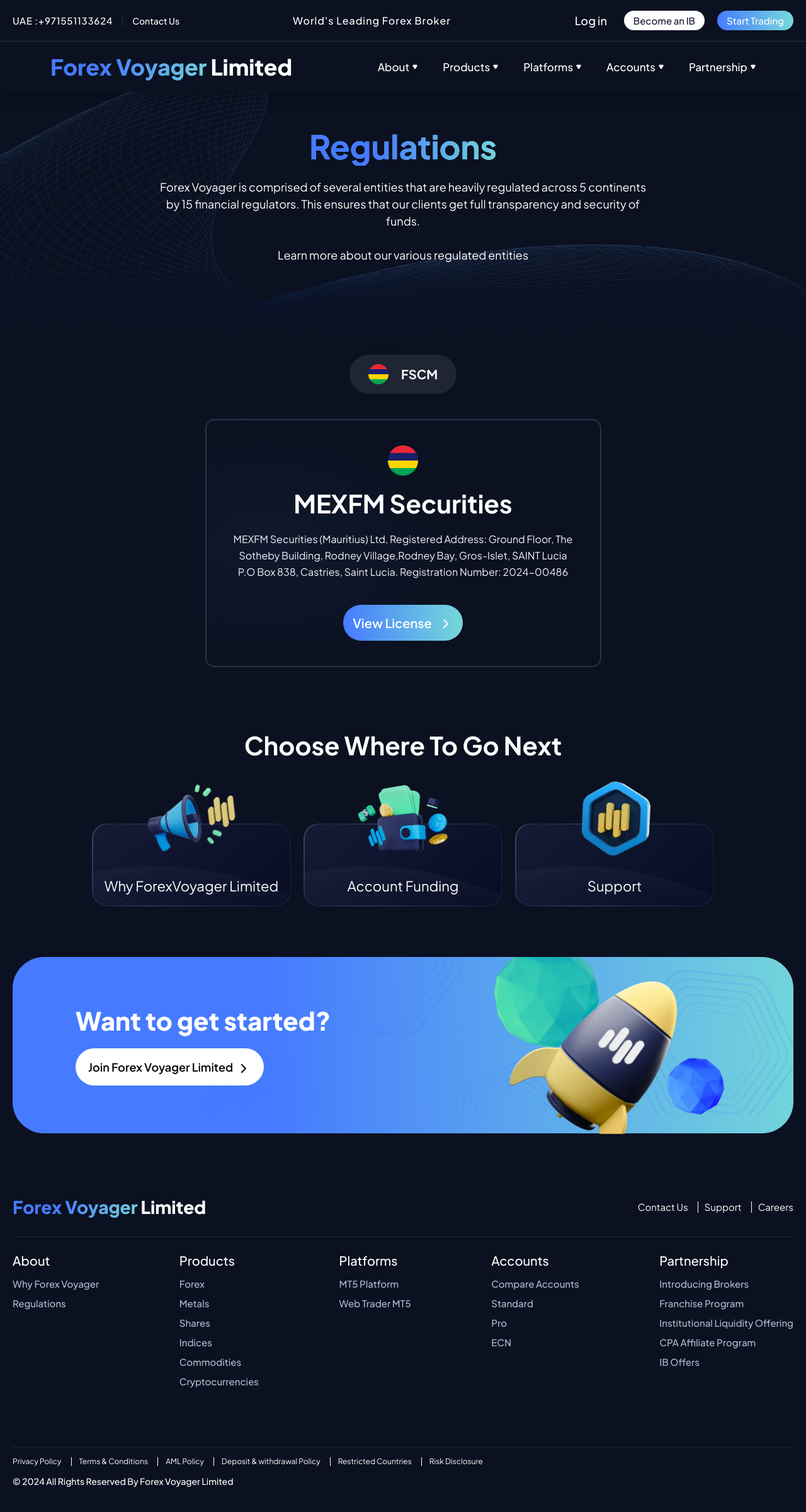
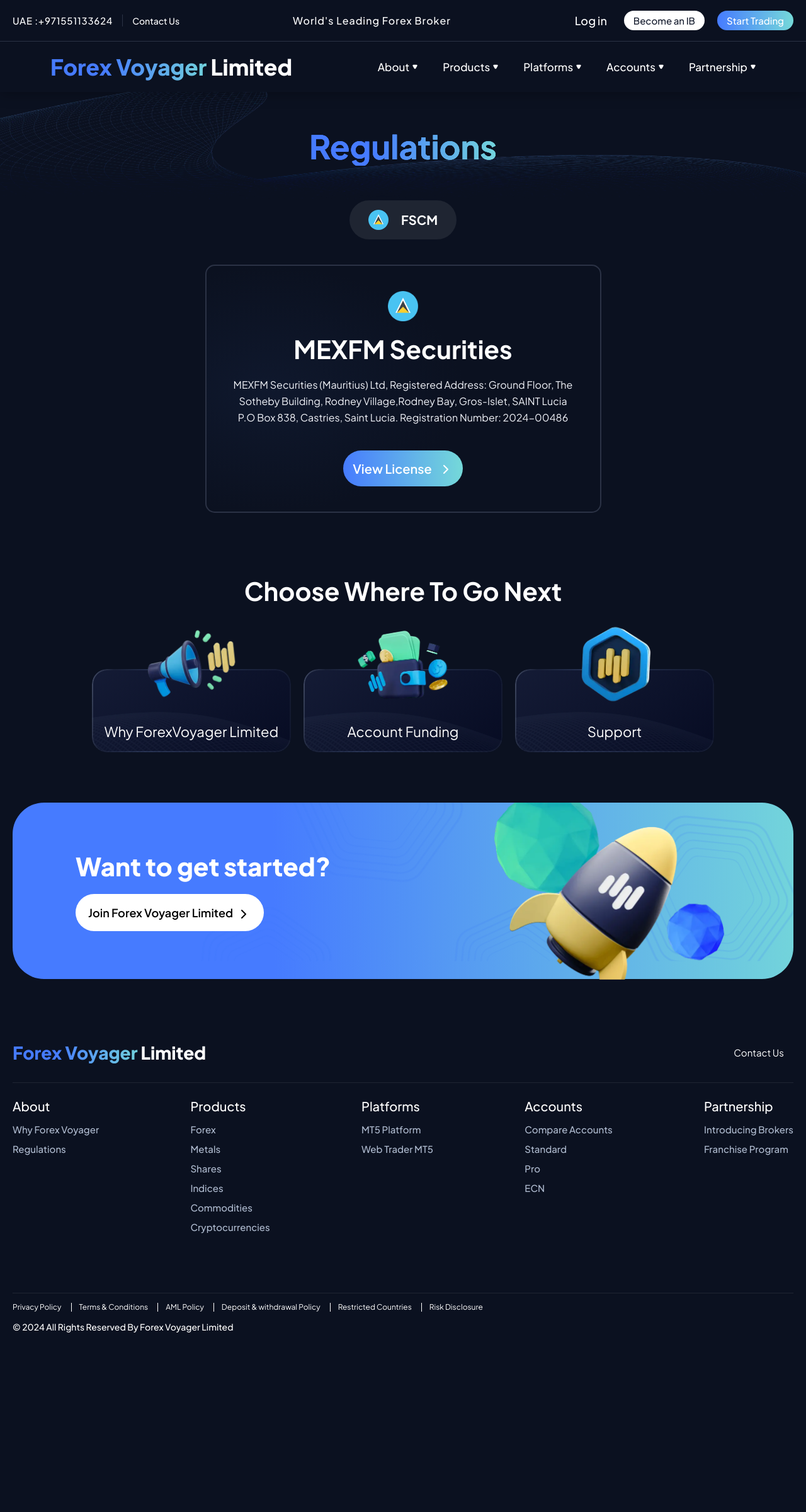
Before and after one commit to jimmyhinsu/forex-voyager-limited, a React (Create React App) app: page /regulations in a window 1280 px wide. Shown: the whole page at 63% size. After the commit the page ends 2155 px from the top, so only its background shows below. Built offline with nearby package versions, Linux system fonts and the light colour scheme.

Commit message:
client changes

```diff
--- a/src/common/footer/footer.scss
+++ b/src/common/footer/footer.scss
@@ -45,46 +45,6 @@
                         -webkit-background-clip: text;
                         background-clip: text;
                     }
-
-                    // &::before {
-                    //     position: absolute;
-                    //     right: -15px;
-                    //     top: 0;
-                    //     content: "";
-                    //     background: linear-gradient(88.9deg, #467BFF 33.43%, #75D9D9 103.55%);
-                    //     width: 2px;
-                    //     height: 8px;
-                    // }
-
-                    // &::after {
-                    //     position: absolute;
-                    //     right: -20px;
-                    //     top: 5px;
-                    //     content: "";
-                    //     background: linear-gradient(88.9deg, #467BFF 33.43%, #75D9D9 103.55%);
-                    //     width: 2px;
-                    //     height: 8px;
-                    // }
-
-                    // strong {
-                    //     position: absolute;
-                    //     right: -25px;
-                    //     top: 0;
-                    //     content: "";
-                    //     background: linear-gradient(88.9deg, #467BFF 33.43%, #75D9D9 103.55%);
-                    //     width: 2px;
-                    //     height: 8px;
-                    // }
-
-                    // b {
-                    //     position: absolute;
-                    //     right: -30px;
-                    //     top: 5px;
-                    //     content: "";
-                    //     background: linear-gradient(88.9deg, #467BFF 33.43%, #75D9D9 103.55%);
-                    //     width: 2px;
-                    //     height: 8px;
-                    // }
                 }
             }
         }
@@ -100,16 +60,10 @@
                 color: #fff;
                 font-size: 15px;
                 padding: 0 15px 0 0;
-                border-right: 1px solid #fff;
 
                 @media (max-width: 512px) {
                     font-size: 10px;
                 }
-            }
-
-            #career-border-remove {
-                padding: 0 !important;
-                border-right: none !important;
             }
         }
     }
--- a/src/common/footer/index.js
+++ b/src/common/footer/index.js
@@ -19,11 +19,11 @@ export default function Footer() {
           </div>
 
           <div className="footer-top-line-content">
-            <NavLink to={"/"}>Contact Us</NavLink>
-            <NavLink to={"/"}>Support</NavLink>
+            <NavLink to={"/contactus"}>Contact Us</NavLink>
+            {/* <NavLink to={"/"}>Support</NavLink>
             <NavLink to={"/"} id="career-border-remove">
               Careers
-            </NavLink>
+            </NavLink> */}
           </div>
         </div>
         <div className="footer-content-main-layout">
@@ -72,9 +72,9 @@ export default function Footer() {
               <div className="footer-all-links-main">
                 <Link to={"/"}>Introducing Brokers</Link>
                 <Link to={"/"}>Franchise Program</Link>
-                <Link to={"/"}>Institutional Liquidity Offering</Link>
+                {/* <Link to={"/"}>Institutional Liquidity Offering</Link>
                 <Link to={"/"}>CPA Affiliate Program</Link>
-                <Link to={"/"}>IB Offers</Link>
+                <Link to={"/"}>IB Offers</Link> */}
               </div>
             </div>
           </div>
--- a/src/common/header/Header/index.js
+++ b/src/common/header/Header/index.js
@@ -118,9 +118,7 @@ function Headermain() {
                 <div className="dropdown-content">
                   <Link to={"/"}>Introducing Brokers</Link>
                   <Link to={"/"}>Franchise Program</Link>
-                  <Link to={"/"}>Institutional Liquidity Offering</Link>
-                  <Link to={"/"}>CPA Affiliate Program</Link>
-                  <Link to={"/"}>IB Offers</Link>
+
                 </div>
               </div>
             </div>
--- a/src/components/CallbackForm/callbackfrom.scss
+++ b/src/components/CallbackForm/callbackfrom.scss
@@ -6,7 +6,7 @@
         grid-template-columns: repeat(2, 1fr);
         gap: 20px;
 
-        @media (max-width:800px) {
+        @media (max-width: 800px) {
             grid-template-columns: repeat(1, 1fr);
         }
 
@@ -24,17 +24,16 @@
             line-height: 1.2;
             color: rgb(175 187 207 / 1);
             margin: 19px 0 0 0;
-            transition: .2s ease-in-out;
+            transition: 0.2s ease-in-out;
 
             &::placeholder {
-                color: #FFF;
+                color: #fff;
             }
 
             &:hover {
-                transition: .2s ease-in-out;
+                transition: 0.2s ease-in-out;
                 border-color: rgb(209 213 226 / 1);
             }
-
 
             &::-webkit-inner-spin-button {
                 -webkit-appearance: none;
@@ -65,11 +64,11 @@
             grid-template-columns: 66px 1fr;
 
             &::placeholder {
-                color: #FFF;
+                color: #fff;
             }
 
             &:hover {
-                transition: .2s ease-in-out;
+                transition: 0.2s ease-in-out;
                 border-color: rgb(209 213 226 / 1);
             }
 
@@ -88,7 +87,6 @@
                 padding: 15px 20px;
                 border: 1px solid #afbccf;
 
-
                 .form-dropdowncontent {
                     cursor: pointer;
                     display: flex;
@@ -103,9 +101,8 @@
                     }
 
                     .region-name-txt {
-
                         span {
-                            color: #FFF;
+                            color: #fff;
                         }
                     }
                 }
@@ -127,7 +124,7 @@
                     font-size: 14px;
                     font-weight: 500;
                     line-height: 1.2;
-                    color: #FFF;
+                    color: #fff;
                 }
             }
 
@@ -167,7 +164,7 @@
             font-weight: 500;
             display: block;
             margin: 0 0 5px 0;
-            color: #AFBBCF;
+            color: #afbbcf;
         }
 
         textarea {
@@ -183,16 +180,16 @@
             font-weight: 500;
             line-height: 1.2;
             color: rgb(175 187 207 / 1);
-            transition: .2s ease-in-out;
+            transition: 0.2s ease-in-out;
             resize: none;
             margin: 0;
 
             &::placeholder {
-                color: #FFF;
+                color: #fff;
             }
 
             &:hover {
-                transition: .2s ease-in-out;
+                transition: 0.2s ease-in-out;
                 border-color: rgb(209 213 226 / 1);
             }
 
@@ -200,7 +197,6 @@
                 outline: none;
             }
         }
-
     }
 
     .terms-lin-main {
@@ -212,7 +208,7 @@
         flex-direction: column;
 
         p {
-            font-size: 14px;
+            font-size: 15px;
             font-weight: 500;
             line-height: 1.2;
             color: rgb(175 187 207 / 1);
--- a/src/components/CallbackForm/index.js
+++ b/src/components/CallbackForm/index.js
@@ -144,8 +144,8 @@ export default function Callbackfrom() {
 
         <div className="terms-lin-main">
           <p>
-            By submitting this form, you agree to receive emails from MultiBank Group in accordance with our <Link to={"/terms"}>Terms & Conditions</Link>, <Link to={"/privacypage"}>Privacy Policy</Link>, and
-            <Link to={"/contactus"}>Cookie Policy</Link>.
+            By submitting this form, you agree to receive emails from Forex Voyager Limited in accordance with our <Link to={"/terms"}> Terms & Conditions</Link>, <Link to={"/privacypage"}> Privacy Policy</Link> and
+            <Link to={"/contactus"}> Cookie Policy</Link>.
           </p>
           <div className="submit-button">
             <a href="mailto:Info@forexvoyeger.com">
--- a/src/components/Headercontactline/index.js
+++ b/src/components/Headercontactline/index.js
@@ -3,7 +3,7 @@ import "./Headertopcontactline.scss";
 import { Link, NavLink } from "react-router-dom";
 
 function Headertopline() {
-  const [dropdownVisible, setDropdownVisible] = useState(false);
+  const [/* dropdownVisible */, setDropdownVisible] = useState(false);
 
   return (
     <div className="Headertopline">
@@ -28,7 +28,7 @@ function Headertopline() {
       <div className="Header-top-line-right-buttons">
         <div className="dropdown-container" onMouseEnter={() => setDropdownVisible(true)} onMouseLeave={() => setDropdownVisible(false)}>
           <NavLink to={"/"}>Log in</NavLink>
-          {dropdownVisible && (
+          {/* {dropdownVisible && (
             <div className="dropdown-menu">
               <div className="dropdown-content-main">
                 <div className="dropdown-content">
@@ -37,7 +37,7 @@ function Headertopline() {
                 </div>
               </div>
             </div>
-          )}
+          )} */}
         </div>
         <div className="Header-top-line-button">
           <button>Become an IB</button>
--- a/src/components/benefitfrom/benefitfrom.scss
+++ b/src/components/benefitfrom/benefitfrom.scss
@@ -73,7 +73,7 @@
 
         .whyselectus-cards-grid-main {
             display: grid;
-            grid-template-columns: repeat(3, 1fr);
+            grid-template-columns: repeat(2, 1fr);
             align-items: center;
             gap: 20px;
 
--- a/src/components/benefitfrom/index.js
+++ b/src/components/benefitfrom/index.js
@@ -14,13 +14,13 @@ export default function Benefitfrom() {
                     </div>
 
                     <div className="whyselectus-cards-grid-main">
-                        <div className="whyselectus-cards-grid-items1">
+                        {/* <div className="whyselectus-cards-grid-items1">
                             <span>The Most</span>
                             <h3>Heavily Regulated</h3>
                             <span>Financial Derivatives Broker Worldwide</span>
                             <p>Forex Voyager is comprised of several entities that are regulated by 15 regulators across 5 continents: ASIC, AUSTRAC, BAFIN, CIMA, ESCA, FSC, FMA, HKCE, MAS, TFG and VFSC.</p>
                             <div className="whyselectus-cards-bottom-line"></div>
-                        </div>
+                        </div> */}
 
                         <div className="whyselectus-cards-grid-items1 ">
                             <span> Global Presence</span>
--- a/src/module/forexproducts/index.js
+++ b/src/module/forexproducts/index.js
@@ -437,7 +437,7 @@ export default function Forexproducts() {
                         <div className="whyselectus-cards-grid-items1">
                             <span>Leverage</span>
                             <div className="whyselectus-cards-bottom-line"></div>
-                            <p>With up to 500:1 leverage, users can increase their buying power, making a difference to the affordability of their trades.</p>
+                            <p>With up to 1:500 leverage, users can increase their buying power, making a difference to the affordability of their trades.</p>
                         </div>
 
                         <div className="whyselectus-cards-grid-items1">
--- a/src/module/regulations/index.js
+++ b/src/module/regulations/index.js
@@ -2,7 +2,7 @@ import React from 'react'
 import './regulations.scss';
 import Gotonext from '../home/gotonext';
 import Wanttoget from '../home/wanttoget';
-import fscm from '../../assets/icons/flag-mauritius.png';
+import fscm from '../../assets/icons/flaaag.png';
 import Slideicon from "../../assets/svg/slideicon";
 import Regulationsbackgorund from "../../assets/images/page-header-bg.webp";
 
@@ -23,13 +23,13 @@ export default function Regulations() {
                 </div>
               </div>
             </div>
-            <div className='regulated-pera'>
+            {/* <div className='regulated-pera'>
               <p>Forex Voyager is comprised of several entities that are heavily regulated across 5 continents by 15 financial regulators. This ensures that our clients get full transparency and security of funds.
                 <br />
                 <br />
                 Learn more about our various regulated entities
               </p>
-            </div>
+            </div> */}
           </div>
         </div>
       </div>
--- a/src/module/regulations/regulations.scss
+++ b/src/module/regulations/regulations.scss
@@ -1,7 +1,7 @@
 .regulations-bg {
     height: 100%;
     width: 100%;
-    padding: 55px 0 145px 0;
+    padding: 55px 0 55px 0;
     position: relative;
 
     .regulations-backgorund-main {
@@ -43,20 +43,6 @@
                         background-clip: text;
                         font-size: 52px;
                     }
-                }
-            }
-
-            .regulated-pera {
-                display: flex;
-                justify-content: center;
-
-                p {
-                    font-size: 18px;
-                    color: #fff;
-                    margin-top: 20px;
-                    text-align: center;
-                    max-width: 773px;
-                    line-height: 1.5;
                 }
             }
         }
--- a/src/module/whyforexvoyager/index.js
+++ b/src/module/whyforexvoyager/index.js
@@ -36,7 +36,7 @@ export default function Whyforexvoyager() {
 
                     <div className='four-img-grid'>
                         <div className='whychoose'>
-                                <h3>Heavily Regulated Across 5 Continents</h3>
+                            <h3>Heavily Regulated</h3>
                             <div className="Whyforexicon">
                                 <img src={advantage1} alt="Whyforexicon" />
                             </div>
```
Also changed, not shown: src/assets/icons/flaaag.png (added). Lines whose indentation alone changed are shown as unchanged.
